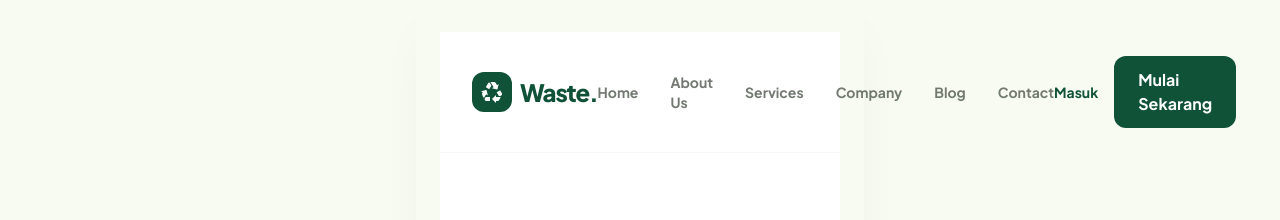
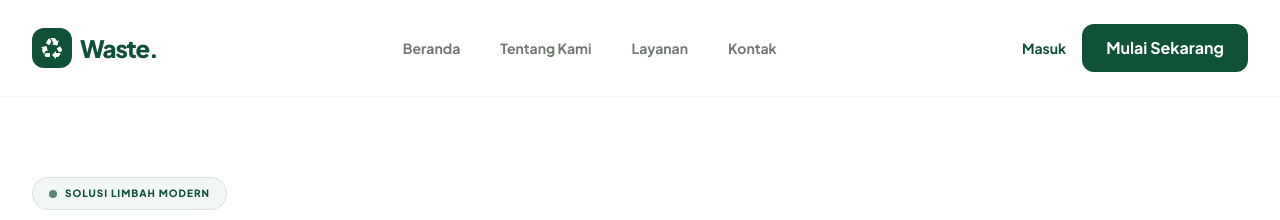
Before and after one commit to webizdev/bank-sampah-app, a PHP site: page / in a window 1280 px wide. Shown: the top 220 px of the page. Run offline with PHP 8.4, Linux system fonts and the light colour scheme; some libraries are stand-ins or nearby versions.

Commit message:
Implemented responsive layouts for onboarding and admin, added mobile-only constraint for user app

```diff
--- a/includes/header.php
+++ b/includes/header.php
@@ -78,10 +78,22 @@ $is_authenticated = isset($_SESSION['user_id']);
 </head>
 <body class="bg-surface selection:bg-primary-container selection:text-primary font-sans text-on-surface">
 
-<div class="max-w-md mx-auto bg-surface min-h-screen relative shadow-2xl shadow-black/5 flex flex-col pt-8 px-6 pb-32">
+<?php
+// Layout Configuration
+$is_user_app = ($current_dir == 'user');
+$is_admin = ($current_dir == 'admin');
+$is_onboarding = ($current_page == 'index.php' && $current_dir !== 'user' && $current_dir !== 'admin');
 
-    <?php if (!isset($hide_nav) || !$hide_nav): ?>
-    <!-- Premium Editorial Header -->
+if ($is_user_app) {
+    $container_class = "max-w-md mx-auto bg-surface min-h-screen relative shadow-2xl shadow-black/5 flex flex-col pt-8 px-6 pb-32";
+} else {
+    $container_class = "w-full bg-surface min-h-screen relative flex flex-col";
+}
+?>
+<div class="<?php echo $container_class; ?>">
+
+    <?php if ($is_user_app && (!isset($hide_nav) || !$hide_nav)): ?>
+    <!-- Premium Editorial Header (User App Only) -->
     <header class="flex justify-between items-center mb-10 w-full animate-fade-in">
         <div class="flex flex-col">
             <h1 class="headline text-xl font-extrabold tracking-tighter leading-none flex items-center gap-2">
--- a/index.php
+++ b/index.php
@@ -12,13 +12,11 @@ include 'includes/header.php';
             </div>
             <span class="text-2xl font-black text-primary tracking-tighter headline">Waste.</span>
         </div>
-        <div class="hidden md:flex items-center gap-8 text-sm font-bold text-outline">
-            <a href="#" class="hover:text-primary transition-colors">Home</a>
-            <a href="#" class="hover:text-primary transition-colors">About Us</a>
-            <a href="#" class="hover:text-primary transition-colors">Services</a>
-            <a href="#" class="hover:text-primary transition-colors">Company</a>
-            <a href="#" class="hover:text-primary transition-colors">Blog</a>
-            <a href="#" class="hover:text-primary transition-colors">Contact</a>
+        <div class="hidden md:flex items-center gap-10 text-sm font-bold text-outline">
+            <a href="#" class="hover:text-primary transition-all hover:scale-105 active:scale-95">Beranda</a>
+            <a href="#" class="hover:text-primary transition-all hover:scale-105 active:scale-95">Tentang Kami</a>
+            <a href="#" class="hover:text-primary transition-all hover:scale-105 active:scale-95">Layanan</a>
+            <a href="#" class="hover:text-primary transition-all hover:scale-105 active:scale-95">Kontak</a>
         </div>
         <div class="flex items-center gap-4">
             <a href="login.php" class="text-primary font-bold text-sm hover:underline">Masuk</a>
@@ -34,9 +32,9 @@ include 'includes/header.php';
                     <span class="w-2 h-2 bg-primary rounded-full animate-pulse"></span>
                     <span class="text-[10px] font-black uppercase tracking-widest text-primary">Solusi Limbah Modern</span>
                 </div>
-                <h1 class="text-6xl md:text-8xl font-black text-primary leading-[0.9] headline tracking-tighter">
+                <h1 class="text-6xl lg:text-[7rem] font-black text-primary leading-[0.85] headline tracking-tighter animate-slide-up">
                     Waste Management<br>
-                    <span class="text-outline-thin text-transparent" style="-webkit-text-stroke: 1.5px #2D4F1E; opacity: 0.8;">Dumpster Rentals</span><br>
+                    <span class="text-outline-thin text-transparent" style="-webkit-text-stroke: 2px #2D4F1E; opacity: 0.6;">Dumpster Rentals</span><br>
                     Garbage Pickup.
                 </h1>
                 <p class="text-lg text-on-surface-variant max-w-md leading-relaxed">
```
